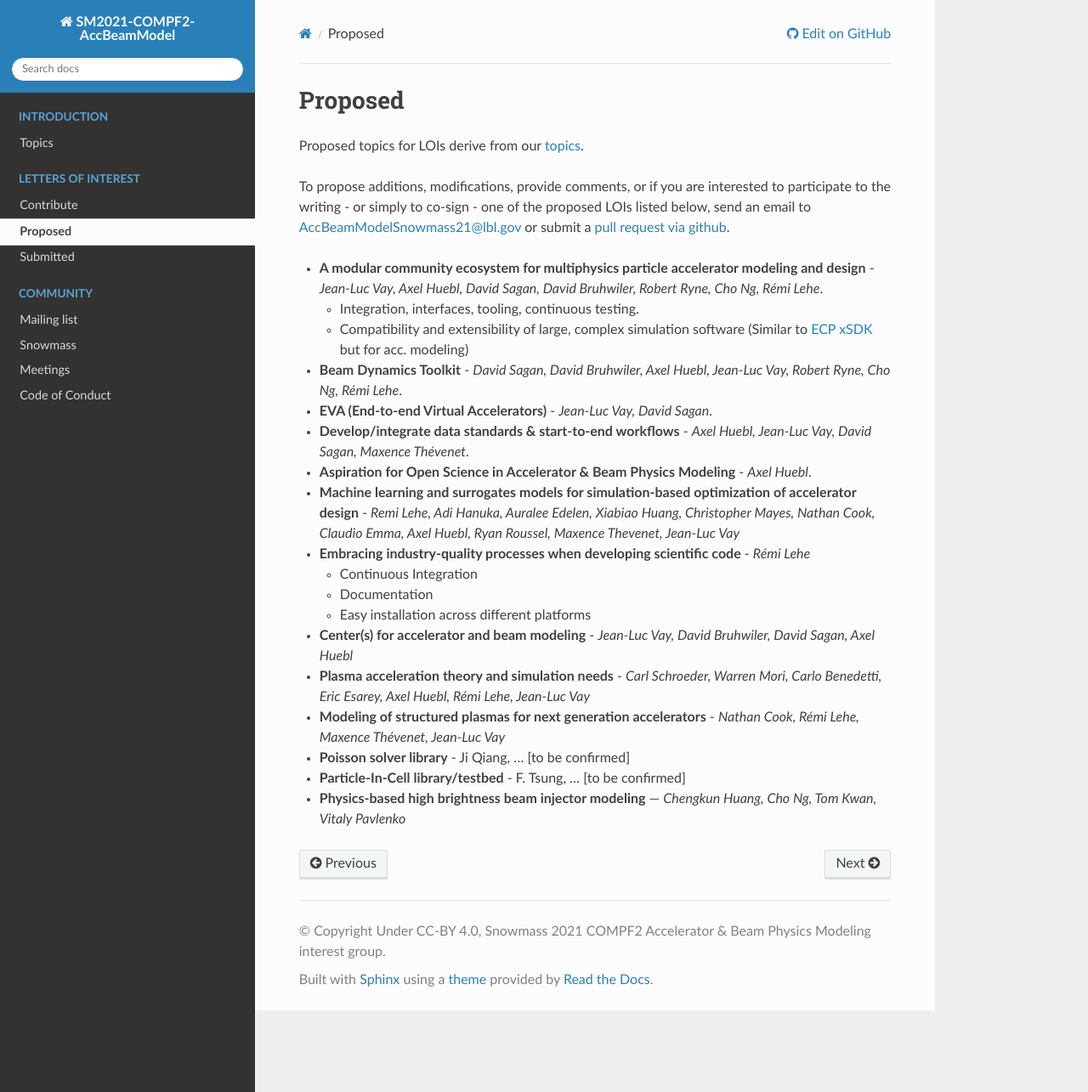
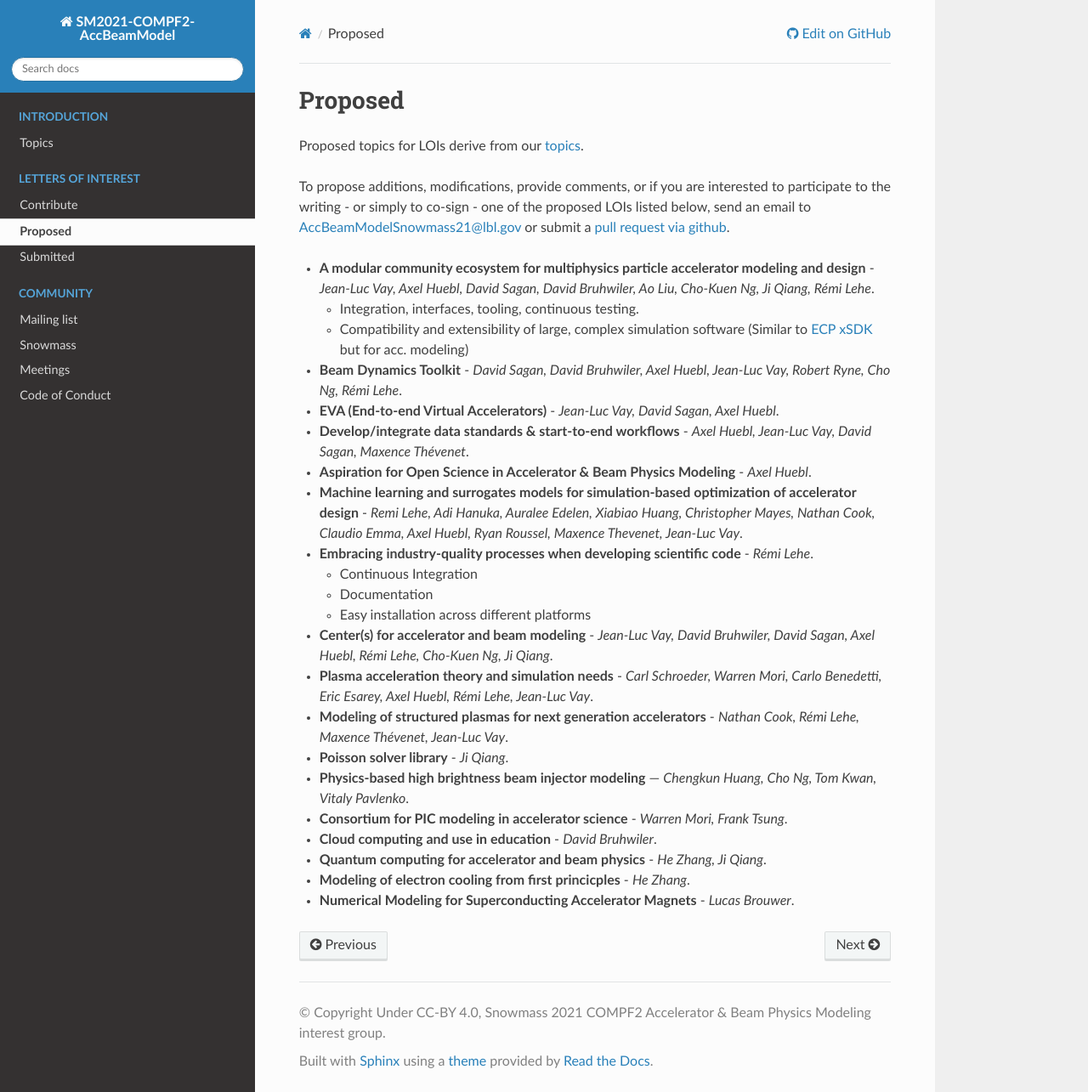
Before and after one commit to snowmass-compf2-accbeammodel/snowmass-compf2-accbeammodel.github.io, a Sphinx documentation site: the page built from docs/source/loi/proposed.rst, in a window 1280 px wide and 1285 px high. Shown: the whole window at 85% size. Built offline with Sphinx 7.4.7 and the Read the Docs theme 2.0.0, drawn with Linux system fonts in a browser that asks for light colours.

Commit message:
Updated list.

```diff
--- a/docs/source/loi/proposed.rst
+++ b/docs/source/loi/proposed.rst
@@ -8,23 +8,27 @@ Proposed topics for LOIs derive from our :ref:`topics <introduction-topics>`.
 To propose additions, modifications, provide comments, or if you are interested to participate to the writing - or simply to co-sign - one of the proposed LOIs listed below, send an email to AccBeamModelSnowmass21@lbl.gov or submit a `pull request via github <https://github.com/snowmass-compf2-accbeammodel/snowmass-compf2-accbeammodel.github.io/blob/latest/docs/source/loi/proposed.rst>`_.
 
 
-- **A modular community ecosystem for multiphysics particle accelerator modeling and design** - *Jean-Luc Vay, Axel Huebl, David Sagan, David Bruhwiler, Robert Ryne, Cho Ng, Rémi Lehe*.
+- **A modular community ecosystem for multiphysics particle accelerator modeling and design** - *Jean-Luc Vay, Axel Huebl, David Sagan, David Bruhwiler, Ao Liu, Cho-Kuen Ng, Ji Qiang, Rémi Lehe*.
 
   - Integration, interfaces, tooling, continuous testing.
   - Compatibility and extensibility of large, complex simulation software (Similar to `ECP xSDK <http://xsdk.info>`_ but for acc. modeling)
 - **Beam Dynamics Toolkit** - *David Sagan, David Bruhwiler, Axel Huebl, Jean-Luc Vay, Robert Ryne, Cho Ng, Rémi Lehe*.
-- **EVA (End-to-end Virtual Accelerators)** - *Jean-Luc Vay, David Sagan*.
+- **EVA (End-to-end Virtual Accelerators)** - *Jean-Luc Vay, David Sagan, Axel Huebl*.
 - **Develop/integrate data standards & start-to-end workflows** - *Axel Huebl, Jean-Luc Vay, David Sagan, Maxence Thévenet*.
 - **Aspiration for Open Science in Accelerator & Beam Physics Modeling** - *Axel Huebl*.
-- **Machine learning and surrogates models for simulation-based optimization of accelerator design** - *Remi Lehe, Adi Hanuka, Auralee Edelen, Xiabiao Huang, Christopher Mayes, Nathan Cook, Claudio Emma, Axel Huebl, Ryan Roussel, Maxence Thevenet, Jean-Luc Vay*
-- **Embracing industry-quality processes when developing scientific code** - *Rémi Lehe*
+- **Machine learning and surrogates models for simulation-based optimization of accelerator design** - *Remi Lehe, Adi Hanuka, Auralee Edelen, Xiabiao Huang, Christopher Mayes, Nathan Cook, Claudio Emma, Axel Huebl, Ryan Roussel, Maxence Thevenet, Jean-Luc Vay*.
+- **Embracing industry-quality processes when developing scientific code** - *Rémi Lehe*.
 
   - Continuous Integration
   - Documentation
   - Easy installation across different platforms
-- **Center(s) for accelerator and beam modeling** - *Jean-Luc Vay, David Bruhwiler, David Sagan, Axel Huebl*
-- **Plasma acceleration theory and simulation needs** - *Carl Schroeder, Warren Mori, Carlo Benedetti, Eric Esarey, Axel Huebl, Rémi Lehe, Jean-Luc Vay*
-- **Modeling of structured plasmas for next generation accelerators** - *Nathan Cook, Rémi Lehe, Maxence Thévenet, Jean-Luc Vay*
-- **Poisson solver library** - Ji Qiang, ... [to be confirmed]
-- **Particle-In-Cell library/testbed** - F. Tsung, ... [to be confirmed]
-- **Physics-based high brightness beam injector modeling** — *Chengkun Huang, Cho Ng, Tom Kwan,  Vitaly Pavlenko*
+- **Center(s) for accelerator and beam modeling** - *Jean-Luc Vay, David Bruhwiler, David Sagan, Axel Huebl, Rémi Lehe, Cho-Kuen Ng, Ji Qiang*.
+- **Plasma acceleration theory and simulation needs** - *Carl Schroeder, Warren Mori, Carlo Benedetti, Eric Esarey, Axel Huebl, Rémi Lehe, Jean-Luc Vay*.
+- **Modeling of structured plasmas for next generation accelerators** - *Nathan Cook, Rémi Lehe, Maxence Thévenet, Jean-Luc Vay*.
+- **Poisson solver library** - *Ji Qiang*.
+- **Physics-based high brightness beam injector modeling** — *Chengkun Huang, Cho Ng, Tom Kwan,  Vitaly Pavlenko*.
+- **Consortium for PIC modeling in accelerator science** - *Warren Mori, Frank Tsung*.
+- **Cloud computing and use in education** - *David Bruhwiler*.
+- **Quantum computing for accelerator and beam physics** - *He Zhang, Ji Qiang*.
+- **Modeling of electron cooling from first princicples** - *He Zhang*.
+- **Numerical Modeling for Superconducting Accelerator Magnets** - *Lucas Brouwer*.
```
